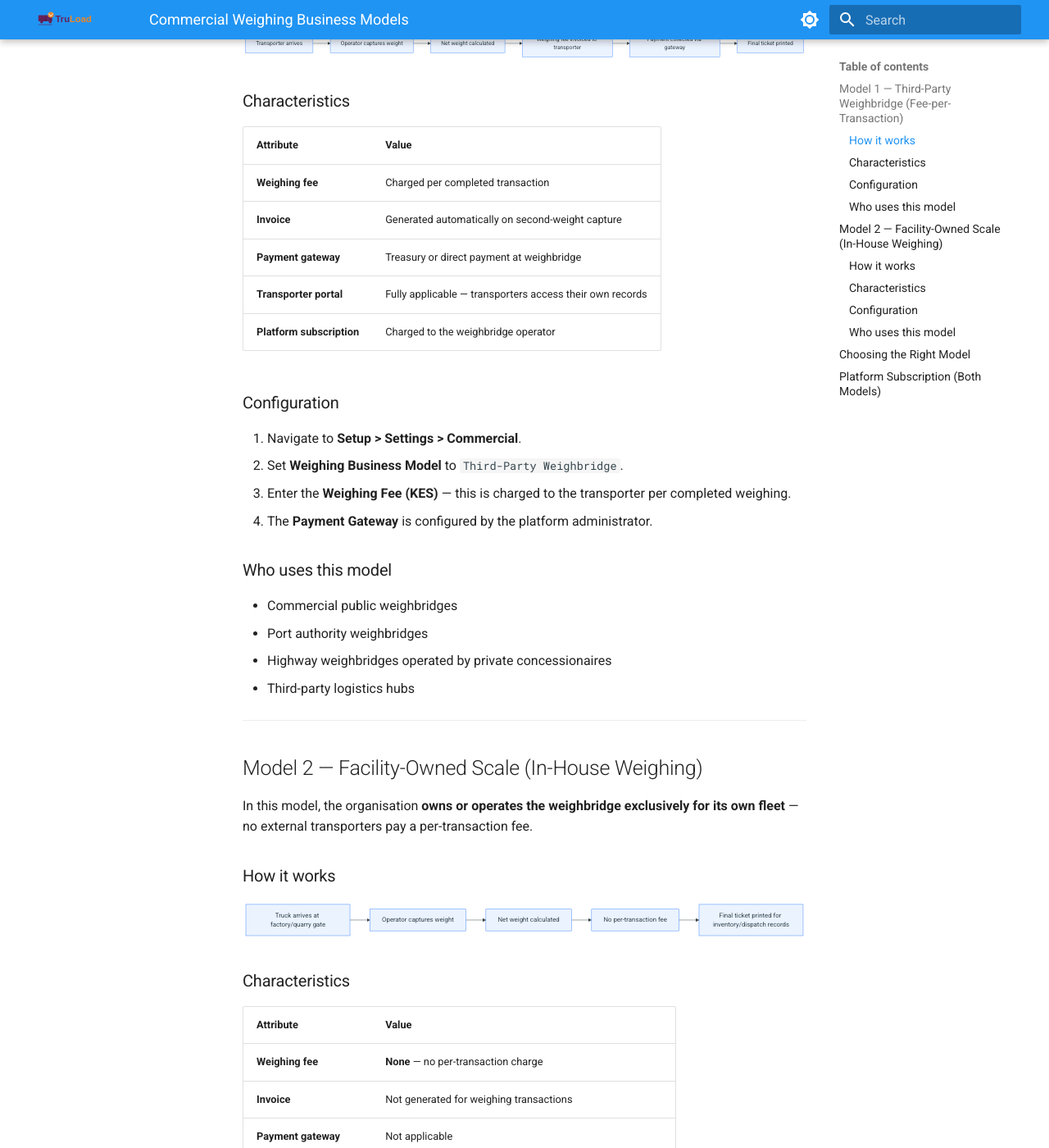
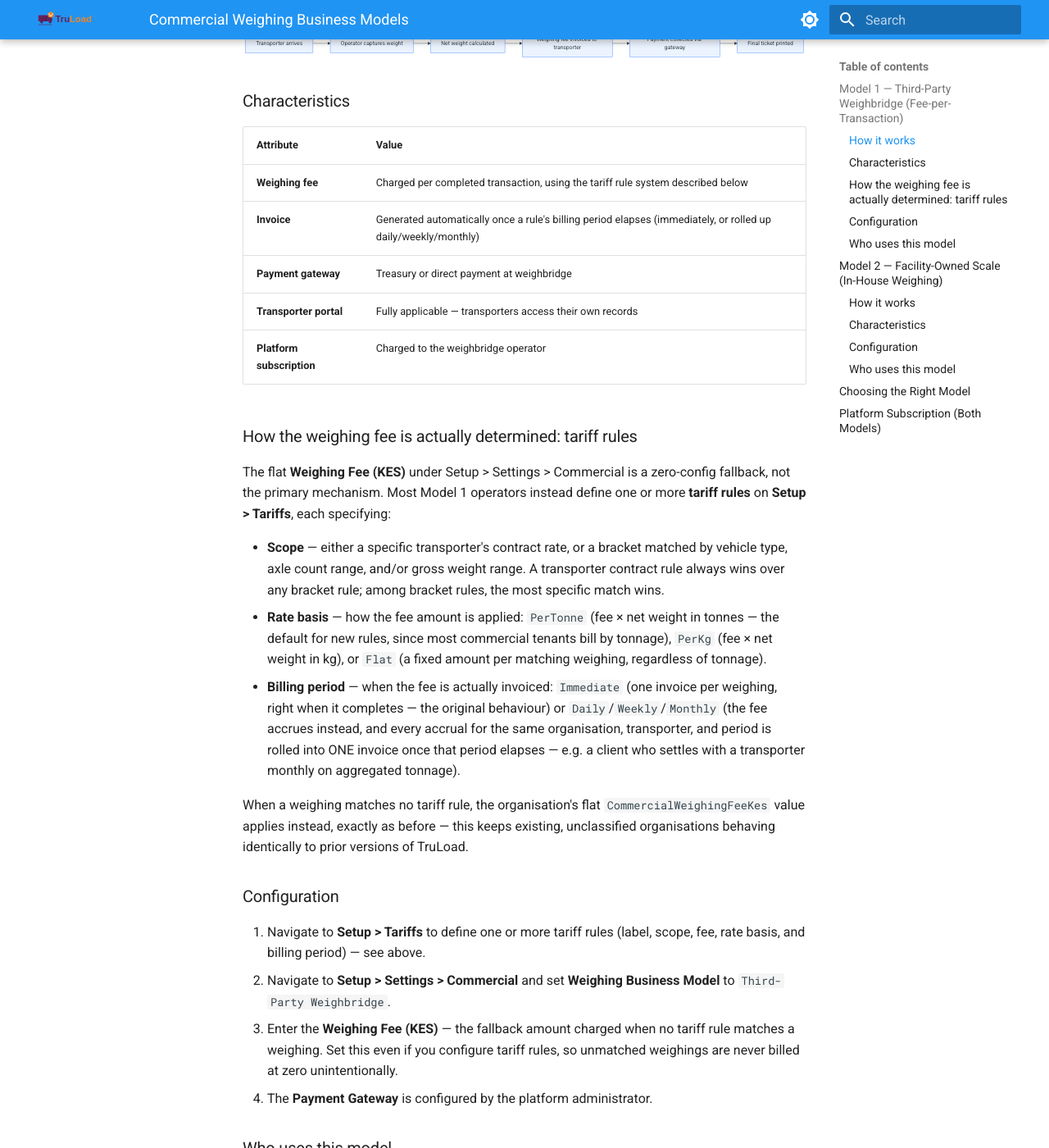
Before and after one commit to Bengo-Hub/truload-docs, an MkDocs documentation site: the page built from docs/commercial/business-models.md, in a window 1280 px wide and 1400 px high, scrolled down 518 px. Shown: the whole window at 82% size. Built offline with MkDocs 1.6.1 and Material for MkDocs 9.7.7, drawn with Linux system fonts in a browser that asks for light colours.

Commit message:
docs(commercial): document the tariff rule system as the primary billing mechanism
business-models.md and setup.md described commercial billing as a single flat
per-transaction fee, with no mention of CommercialTariffRule. Rewrite both to
describe per-transporter and bracket tariff rules with three rate bases
(Flat/PerTonne/PerKg, PerTonne default) and a billing period (Immediate through
Monthly rollup via commercial-periodic-billing), with the flat
Organization.CommercialWeighingFeeKes as the zero-config fallback. Setup.md
gains a Tariff Rules section describing the actual Setup > Tariffs UI.

```diff
--- a/docs/commercial/business-models.md
+++ b/docs/commercial/business-models.md
@@ -23,17 +23,43 @@ flowchart LR
 
 | Attribute | Value |
 |-----------|-------|
-| **Weighing fee** | Charged per completed transaction |
-| **Invoice** | Generated automatically on second-weight capture |
+| **Weighing fee** | Charged per completed transaction, using the tariff rule system described below |
+| **Invoice** | Generated automatically once a rule's billing period elapses (immediately, or rolled up daily/weekly/monthly) |
 | **Payment gateway** | Treasury or direct payment at weighbridge |
 | **Transporter portal** | Fully applicable — transporters access their own records |
 | **Platform subscription** | Charged to the weighbridge operator |
 
+### How the weighing fee is actually determined: tariff rules
+
+The flat **Weighing Fee (KES)** under Setup > Settings > Commercial is a zero-config fallback, not
+the primary mechanism. Most Model 1 operators instead define one or more **tariff rules** on
+**Setup > Tariffs**, each specifying:
+
+- **Scope** — either a specific transporter's contract rate, or a bracket matched by vehicle type,
+  axle count range, and/or gross weight range. A transporter contract rule always wins over any
+  bracket rule; among bracket rules, the most specific match wins.
+- **Rate basis** — how the fee amount is applied: `PerTonne` (fee × net weight in tonnes — the
+  default for new rules, since most commercial tenants bill by tonnage), `PerKg` (fee × net weight
+  in kg), or `Flat` (a fixed amount per matching weighing, regardless of tonnage).
+- **Billing period** — when the fee is actually invoiced: `Immediate` (one invoice per weighing,
+  right when it completes — the original behaviour) or `Daily`/`Weekly`/`Monthly` (the fee accrues
+  instead, and every accrual for the same organisation, transporter, and period is rolled into ONE
+  invoice once that period elapses — e.g. a client who settles with a transporter monthly on
+  aggregated tonnage).
+
+When a weighing matches no tariff rule, the organisation's flat `CommercialWeighingFeeKes` value
+applies instead, exactly as before — this keeps existing, unclassified organisations behaving
+identically to prior versions of TruLoad.
+
 ### Configuration
 
-1. Navigate to **Setup > Settings > Commercial**.
-2. Set **Weighing Business Model** to `Third-Party Weighbridge`.
-3. Enter the **Weighing Fee (KES)** — this is charged to the transporter per completed weighing.
+1. Navigate to **Setup > Tariffs** to define one or more tariff rules (label, scope, fee, rate
+   basis, and billing period) — see above.
+2. Navigate to **Setup > Settings > Commercial** and set **Weighing Business Model** to
+   `Third-Party Weighbridge`.
+3. Enter the **Weighing Fee (KES)** — the fallback amount charged when no tariff rule matches a
+   weighing. Set this even if you configure tariff rules, so unmatched weighings are never billed
+   at zero unintentionally.
 4. The **Payment Gateway** is configured by the platform administrator.
 
 ### Who uses this model
```
Also changed, not shown: docs/commercial/setup.md (+25 -1 lines).
